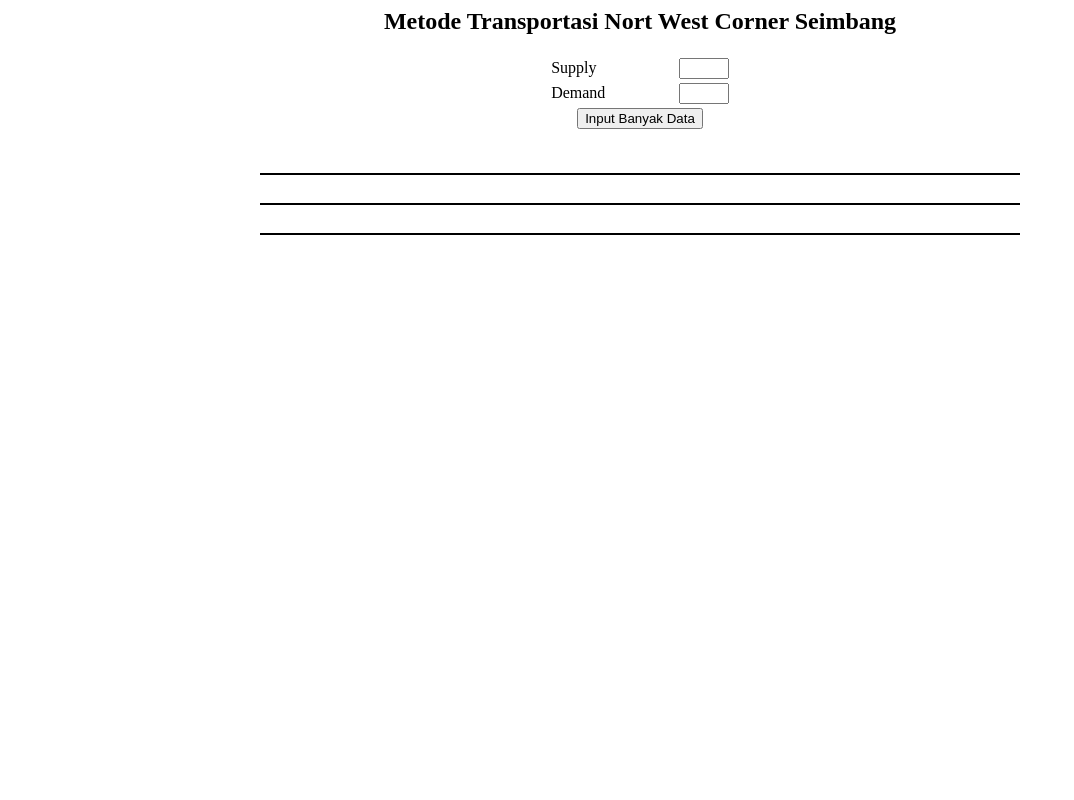
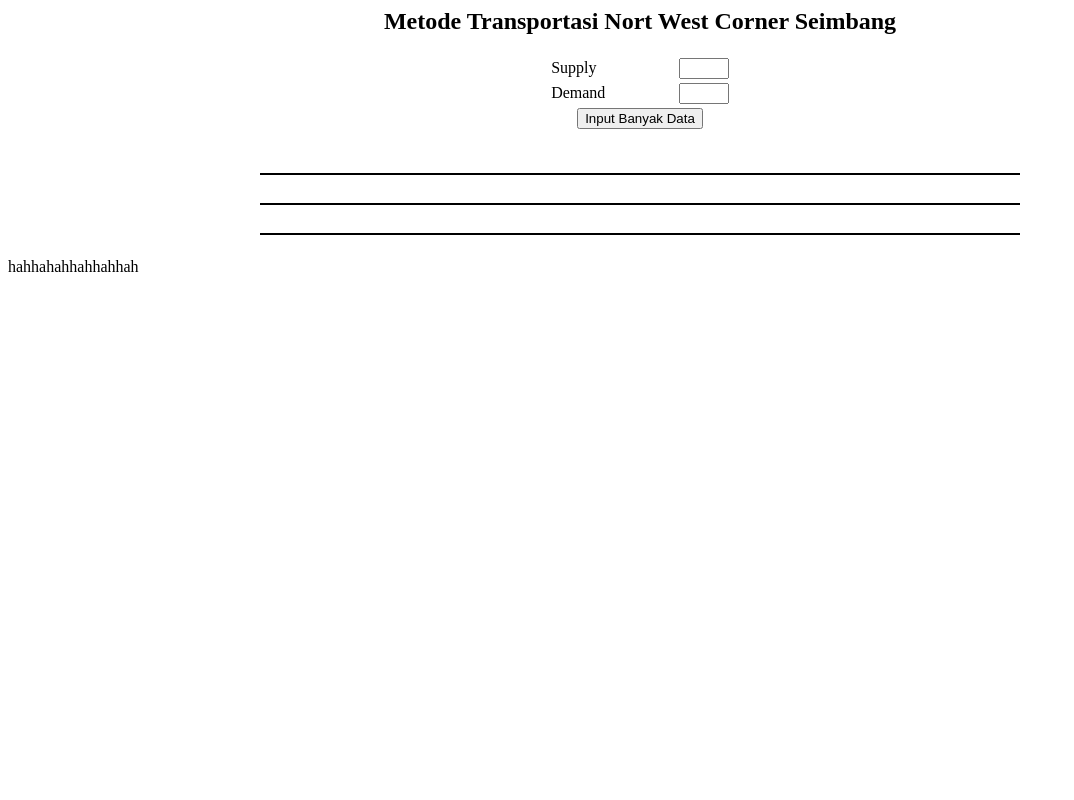
Before and after one commit to 015putriwahyuni/Coba, a PHP site: page /nwc.php in a window 1280 px wide. Shown: the whole page, without its empty margins (0-1074 px from the left). Run offline with PHP 8.4, Linux system fonts and the light colour scheme.

Commit message:
nambah hahahaha

```diff
--- a/nwc.php
+++ b/nwc.php
@@ -274,6 +274,14 @@ function hitung_biaya(supply,demand)
 	nwc += "<h3>Jadi Biaya Yang Dikeluarkan Adalah <span style='color:red;'> $"+biaya_optimal+"</span></h3><br>";
 	document.getElementById('Kotak_Tiga').innerHTML = nwc;
 }
+
+
+
+
 </script>
+<td align='left'>
+			hahhahahhahhahhah
+		</td>
+
 </body>
 </html>
```
